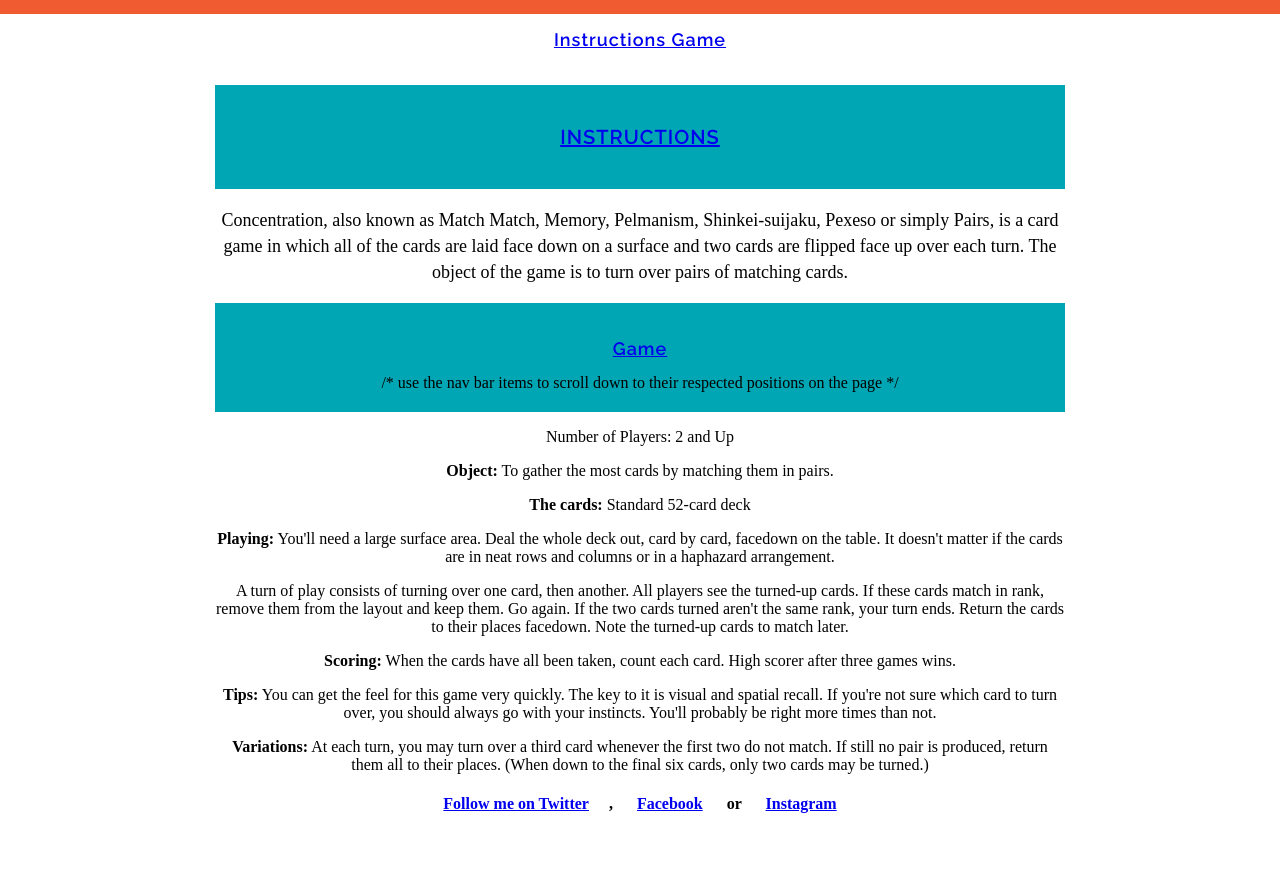
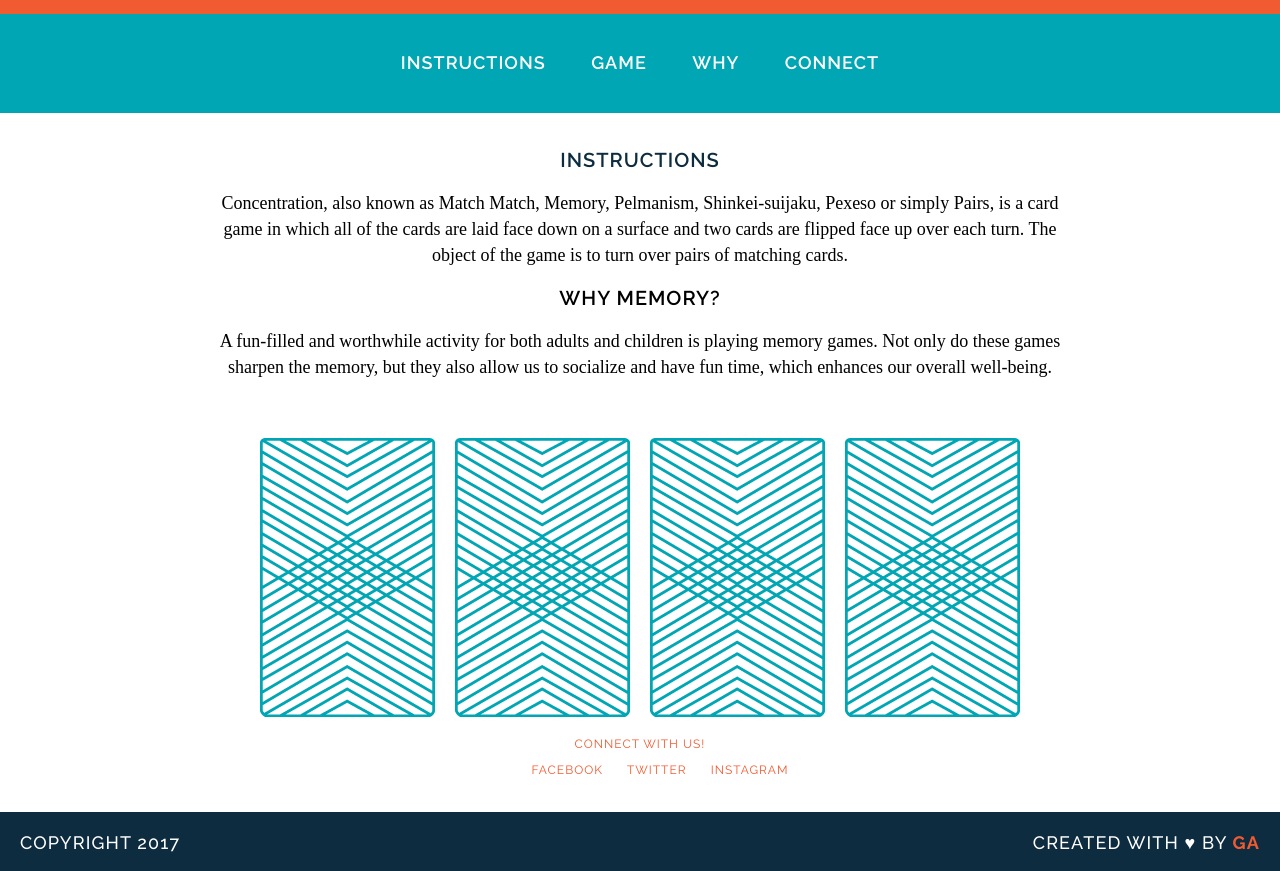
Before and after one commit to lmp2700/wdi-fundamentals-memorygame, a plain HTML site: page memory_game/index.html in a window 1280 px wide. Shown: the part 99-970 px from the top of the page. Drawn offline with Linux system fonts and the light colour scheme; a web font is replaced by a local one.

Commit message:
created memory game

```diff
--- a/memory_game/css/style.css
+++ b/memory_game/css/style.css
@@ -1,12 +1,13 @@
 body {
 	text-align: center;
+	text-decoration: none;
 	margin: 0;
 }
 
 header {
 	background-color: #F15B31;
-	font-color: FFFFFF;
-	padding: 30px 20px 30px 20px;
+	font-color: #FFFFFF;
+	padding: 30px 20px;
 }
 
 main {
@@ -15,78 +16,89 @@ main {
 }
 
 h1 {
-	font-family: "Raleway", sans-serif;
-	font-color: #0D2C40;
+	font-family: Raleway;
+	color: #0D2C40;
+	letter-spacing: 1px;
 	font-weight: 400;
 	font-size: 45px;
-	letter-spacing: 1px;
 	text-transform: uppercase;
-	text-decoration: none;
 	margin: 0;
 }
 
-h3 {
+h2 {
+	font-family: Raleway;
+	font-color: #0D2C40;
+	letter-spacing: 1px;
+	font-weight: 600;
+	font-size: 20px;
 	text-transform: uppercase;
-	text-decoration: none;
 }
 
-h2 {
-	font-family: "Raleway", sans-serif;
-	font-color: #F15B31;
+h3 {
+	font-family: Raleway;
+	font-color: #FFFFFF;
+	color: #F15B31;
 	letter-spacing: 1px;
 	font-weight: 600;
 	font-size: 18px;
-	text-decoration: none;
+	text-transform: uppercase;
+}
+
+h4 {
+	font-family: Raleway;
+	color: #F15B31;
+	letter-spacing: 1px;
+	font-weight: 400;
+	font-size: 12px;
+	text-transform: uppercase;
+}
+
+nav {
+	background-color: #00A6B3;
+	font-color: #FFFFFF;
+	padding: 20px 0;
+	border-bottom: 2px solid transparent;
+}
+
+img {
+	margin: 40px 8px 0 8px;
+}
+
+p {
+	font-family: "Droid Serif";
+	line-height: 26px;
+	font-size: 18px;
 }
 
 a {
-	padding: 0 20px;
-	border-bottom: 2px solid transparent;
+	text-decoration: none;
+	margin: 0 20px;
 }
 
 a:hover {
 	border-color: white;
 }
 
-p {
-	font-family: "Droid Serif"; serif;
-	text-decoration: none;
- }
-
-nav {
-	background-color: #00A6B3;
-	font-color: #FFFFFF;
-	padding: 20px 0;
-}
-
-img {
-	margin: 40px 8px;
+li {
+	display: inline;
+	padding: 0 10px;
 }
 
 footer {
-	text-decoration: uppercase;
-	padding: 20px 0;
-	background: #0D2C40;
+	text-transform: uppercase;
+	padding: 0 20px;
+	background-color: #0D2C40;
 	font-color: white;
 	font-size: 14px;
 	letter-spacing: .08em;
 	font-weight: 500;
 }
-
-#instructions {
-	font-family: "Raleway", sans-serif;
-	font-color: #0D2C40;
-	letter-spacing: 1px;
-	font-weight: 600;
-	font-size: 20px;
-	text-decoration: none;
+.instructions {
+	color: #FFFFFF;
 }
 
- #history {
- 	font-family: "Droid Serif";
- 	line-height: 26px;
- 	font-size: 18px;
- 	text-decoration: none;
+#instructions2 {
+	color: #0D2C40;
 }
 
 .name {
@@ -97,11 +109,13 @@ font-weight: 700;
 .copyright {
 	font-family: Raleway;
 	float: left;
+	color: #FFFFFF;
 }
 
 .message {
 	font-family: Raleway;
 	float: right;
+	color: #FFFFFF;
 }
 
 .clearfix:after {
--- /dev/null
+++ b/memory_game/css/styleX.css
@@ -0,0 +1,119 @@
+body {
+	text-align: center;
+	margin: 0;
+}
+
+header {
+	background-color: #FFFFFF; /* F15B31*/
+	font-color: #F15B31;
+	padding: 30px 20px 30px 20px;
+}
+
+main {
+	width: 850px;
+	margin: 35px auto;
+}
+
+h1 {
+	font-family: "Raleway", sans-serif;
+	font-color: #0D2C40;
+	letter-spacing: 1px;
+	font-weight: 400;
+	font-size: 45px;
+	text-transform: uppercase;
+	text-decoration: none;
+	margin: 0;
+}
+
+h3 {
+	text-transform: uppercase;
+	text-decoration: none;
+}
+
+h2 {
+	font-family: "Raleway", sans-serif;
+	font-color: #F15B31;
+	letter-spacing: 1px;
+	font-weight: 600;
+	font-size: 18px;
+	text-decoration: none;
+}
+
+h4 {
+	text-decoration: none;
+}
+
+a {
+	padding: 0 20px;
+	border-bottom: 2px solid transparent;
+	text-decoration: none;
+}
+
+a:hover {
+	border-color: white;
+}
+
+p {
+	font-family: "Droid Serif"; serif;
+	text-decoration: none;
+ }
+
+nav {
+	background-color: #00A6B3;
+	font-color: #FFFFFF;
+	padding: 20px 0;
+}
+
+img {
+	margin: 40px 8px;
+}
+
+footer {
+	text-decoration: uppercase;
+	padding: 20px 0;
+	background: #0D2C40;
+	font-color: white;
+	font-size: 14px;
+	letter-spacing: .08em;
+	font-weight: 500;
+}
+
+#instructions {
+	font-family: "Raleway", sans-serif;
+	font-color: #0D2C40;
+	letter-spacing: 1px;
+	font-weight: 600;
+	font-size: 20px;
+	text-decoration: none;
+}
+
+ #history {
+ 	font-family: "Droid Serif";
+ 	line-height: 26px;
+ 	font-size: 18px;
+ 	text-decoration: none;
+ }
+
+.name {
+color: #F15B31;
+font-weight: 700;
+}
+
+ .copyright {
+ 	font-family: Raleway;
+ 	float: left;
+ }
+
+ .message {
+ 	font-family: Raleway;
+ 	float: right;
+ }
+
+ .clearfix:after {
+visibility: hidden;
+display: block;
+content: " ";
+clear: both;
+height: 0;
+font-size: 0;
+}
--- a/memory_game/index.html
+++ b/memory_game/index.html
@@ -1,11 +1,12 @@
 <!DOCTYPE html>
 <html>
+
 <head>
-	<title>Memory Game</title>
+	<title>Memory Card Game</title>
+
 	<link href="css/style.css" rel="stylesheet" type="text/css">
 
 	<link href="https://fonts.googleapis.com/css?family=Droid+Serif|Raleway:400,500,600,700" rel="stylesheet">
-
 </head>
 
 <body>
@@ -14,39 +15,21 @@
 		<h1>Memory Game</h1>
 	</header>
 
-<h2><a href="#">Instructions Game</a></h2>
+<!--Use the nav bar items to scroll down to their respected positions on the page.-->
+
+	<nav><h3>
+		<a href="#" class="instructions">Instructions</a>
+		<a href="#" class="instructions">Game</a>
+		<a href="#" class="instructions">Why</a>
+		<a href="#" class="instructions">Connect</a>
+	</h3></nav>
 
 	<main>
-<nav>
-	<h3 id="instructions"><a href="#">Instructions</a></h3>
-</nav>
+	<h2 id="instructions2">Instructions</a></h2>
+	<p>Concentration, also known as Match Match, Memory, Pelmanism, Shinkei-suijaku, Pexeso or simply Pairs, is a card game in which all of the cards are laid face down on a surface and two cards are flipped face up over each turn. The object of the game is to turn over pairs of matching cards.</p>
 
-	<p id="history">Concentration, also known as Match Match, Memory, Pelmanism, Shinkei-suijaku, Pexeso or simply Pairs, is a card game in which all of the cards are laid face down on a surface and two cards are flipped face up over each turn. The object of the game is to turn over pairs of matching cards.</p>
-
-<nav>
-	<h2><a href="#">Game</a></h2>
-
-/* use the nav bar items to scroll down to their respected positions on the page */
-
-</nav>
-
-	<p>Number of Players: 2 and Up</p>
-		<p><b>Object:</b> To gather the most cards by matching them in pairs.</p>
-
-		<p><b>The cards:</b> Standard 52-card deck</p>
-
-		<p><b>Playing:</b> You'll need a large surface area. Deal the whole deck out, card by card, facedown on the table. It doesn't matter if the cards are in neat rows and columns or in a haphazard arrangement.</p>
-
-		<p>A turn of play consists of turning over one card, then another. All players see the turned-up cards. If these cards match in rank, remove them from the layout and keep them. Go again. If the two cards turned aren't the same rank, your turn ends. Return the cards to their places facedown. Note the turned-up cards to match later.</p>
-
-		<p><b>Scoring:</b> When the cards have all been taken, count each card. High scorer after three games wins.</p>
-
-		<p><b>Tips:</b> You can get the feel for this game very quickly. The key to it is visual and spatial recall. If you're not sure which card to turn over, you should always go with your instincts. You'll probably be right more times than not.</p>
-
-	<p><b>Variations:</b> At each turn, you may turn over a third card whenever the first two do not match. If still no pair is produced, return them all to their places. (When down to the final six cards, only two cards may be turned.)</p>
-
-<h4><a href="#">Follow me on Twitter</a>, <a href="#">Facebook</a> or <a href="#">Instagram</a></h4>
-
+<h2>Why Memory?</h2>
+<p>A fun-filled and worthwhile activity for both adults and children is playing memory games. Not only do these games sharpen the memory, but they also allow us to socialize and have fun time, which enhances our overall well-being.</p>
 
 <div>
 <img src="images/back.png" alt="Queen of Diamonds">
@@ -54,13 +37,26 @@
 <img src="images/back.png" alt="King of Diamonds">
 <img src="images/back.png" alt="King of Hearts">
 </div>
+
+<h4>Connect with us!
+	<ul>
+		<li>Facebook</li>
+		<li>Twitter</li>
+		<li>Instagram</li>
+	</ul>
+</h4>
 </main>
 
 <footer class="clearfix">
-	<p class="copyright">Copyright 2017</p>
-	<p class="message">Created with &hearts; by <span class="name">GA</span></p>
+	<p class="copyright">
+		Copyright 2017
+	</p>
+	<p class="message">
+		Created with &hearts; by <span class="name">GA</span>
+	</p>
 </footer>
 
 <script src="js/main.js"></script>
+
 </body>
 </html>
--- a/memory_game/js/main.js
+++ b/memory_game/js/main.js
@@ -1,6 +1,7 @@
 var cardOne = "queen";
-var cardTwo = "queen";
-var cardThree = "king";
+var cardTwo = "king";
+var cardThree = "queen";
 var cardFour = "king";
-console.log("User flipped" + cardOne)
-console.log("User flipped" + cardFour)
+
+console.log("user flipped " + cardOne)
+console.log("user flipped " + cardFour)
```
Also changed, not shown: memory_game/indexX.html (added, +66 -0 lines). Lines whose indentation alone changed are shown as unchanged.
